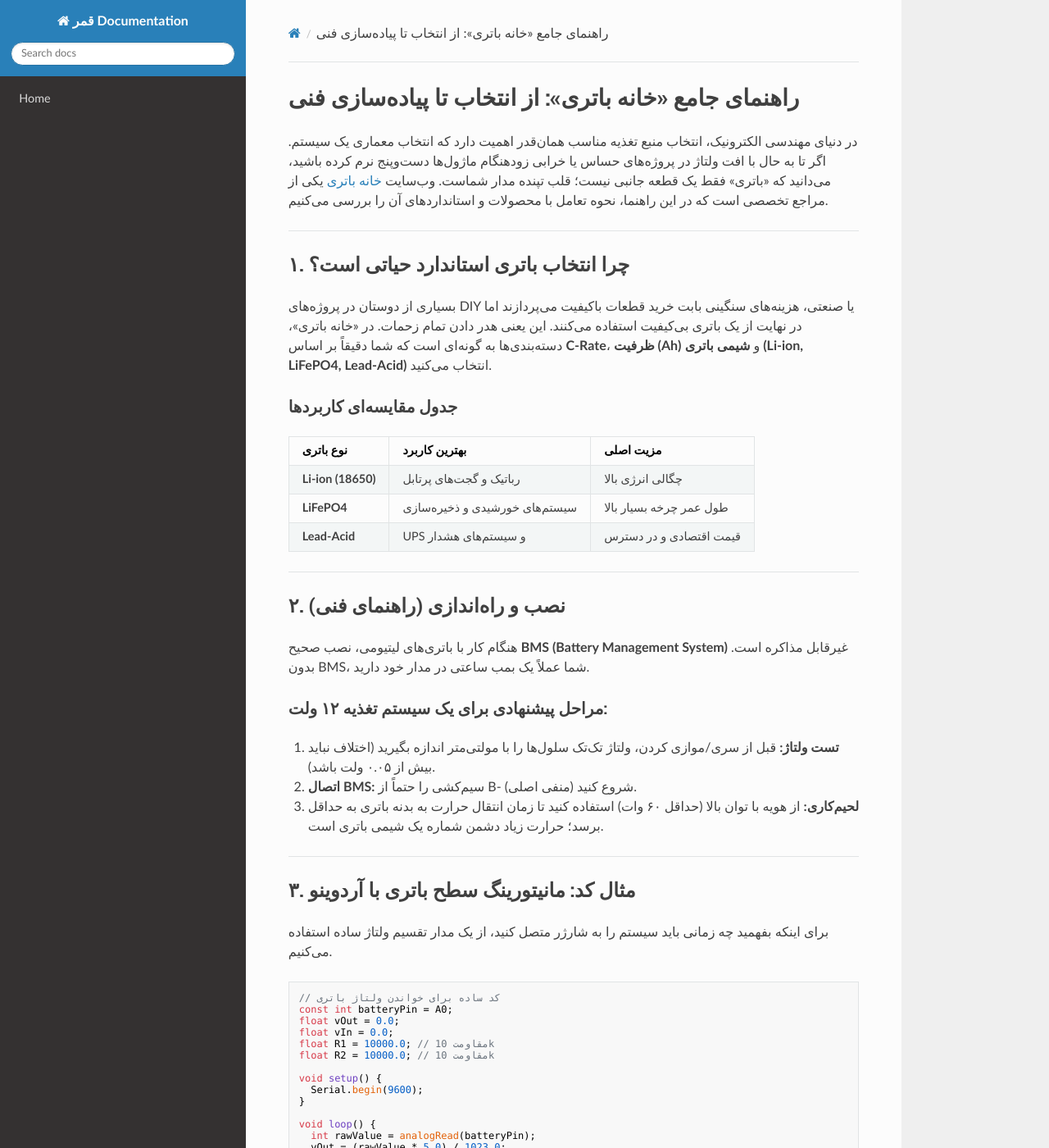
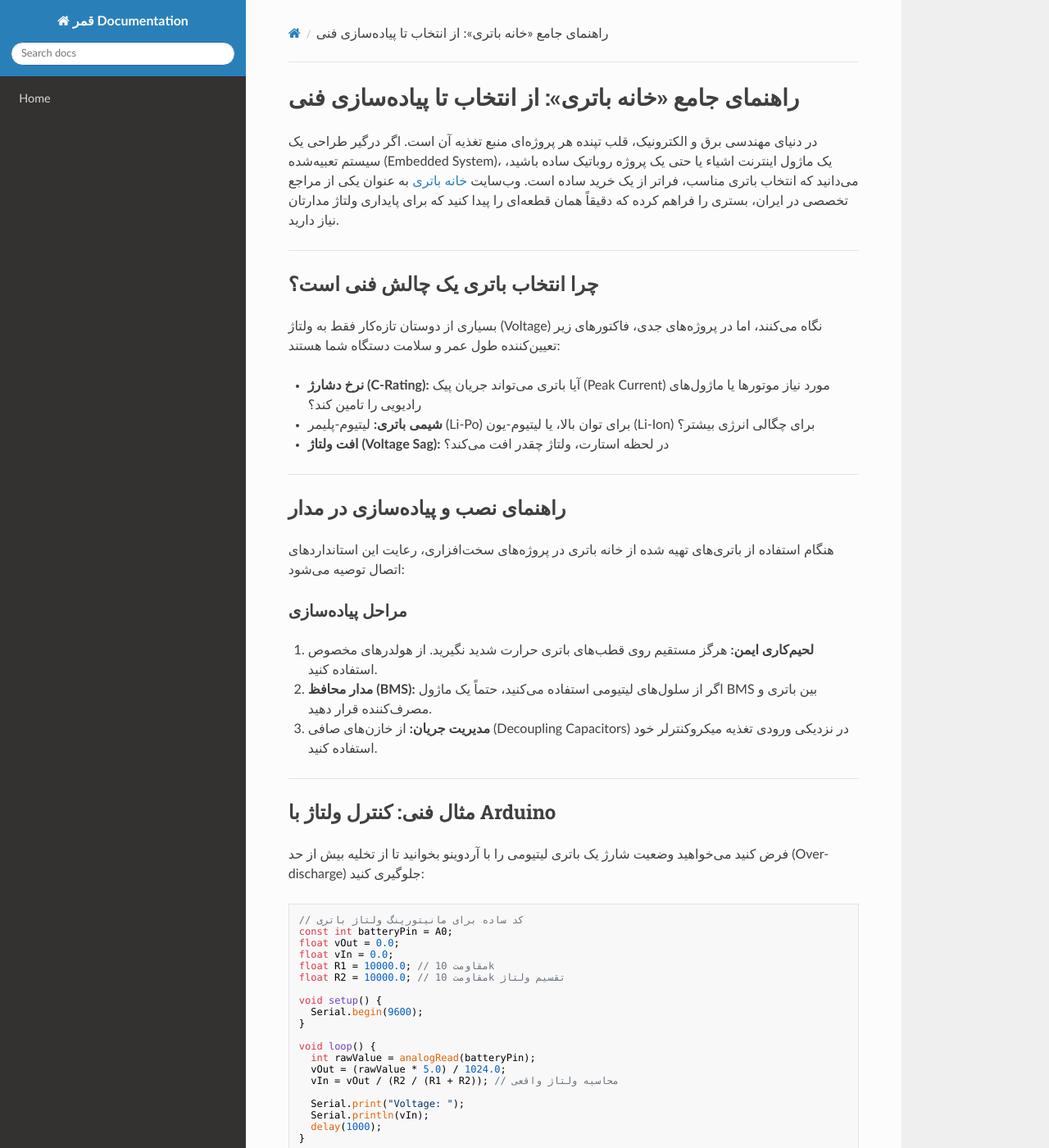
Before and after one commit to sahandsahabi553-prog/terraform-google-semantic-docs, an MkDocs documentation site: the page built from docs/خانه-باتری.md, in a window 1280 px wide and 1400 px high. Shown: the whole window at 82% size. Built offline with MkDocs 1.6.1, drawn with Linux system fonts in a browser that asks for light colours; nearby versions of some CDN libraries; some of the changed text lies outside the part shown.

Commit message:
Doc: خانه باتری

````diff
--- a/docs/خانه-باتری.md
+++ b/docs/خانه-باتری.md
@@ -1,44 +1,41 @@
 # راهنمای جامع «خانه باتری»: از انتخاب تا پیاده‌سازی فنی
 
-در دنیای مهندسی الکترونیک، انتخاب منبع تغذیه مناسب همان‌قدر اهمیت دارد که انتخاب معماری یک سیستم. اگر تا به حال با افت ولتاژ در پروژه‌های حساس یا خرابی زودهنگام ماژول‌ها دست‌وپنج نرم کرده باشید، می‌دانید که «باتری» فقط یک قطعه جانبی نیست؛ قلب تپنده مدار شماست. وب‌سایت [خانه باتری](https://www.batteries.ir/) یکی از مراجع تخصصی است که در این راهنما، نحوه تعامل با محصولات و استانداردهای آن را بررسی می‌کنیم.
+در دنیای مهندسی برق و الکترونیک، قلب تپنده هر پروژه‌ای منبع تغذیه آن است. اگر درگیر طراحی یک سیستم تعبیه‌شده (Embedded System)، یک ماژول اینترنت اشیاء یا حتی یک پروژه روباتیک ساده باشید، می‌دانید که انتخاب باتری مناسب، فراتر از یک خرید ساده است. وب‌سایت [خانه باتری](https://www.batteries.ir/) به عنوان یکی از مراجع تخصصی در ایران، بستری را فراهم کرده که دقیقاً همان قطعه‌ای را پیدا کنید که برای پایداری ولتاژ مدارتان نیاز دارید.
 
 ---
 
-## ۱. چرا انتخاب باتری استاندارد حیاتی است؟
+## چرا انتخاب باتری یک چالش فنی است؟
 
-بسیاری از دوستان در پروژه‌های DIY یا صنعتی، هزینه‌های سنگینی بابت خرید قطعات باکیفیت می‌پردازند اما در نهایت از یک باتری بی‌کیفیت استفاده می‌کنند. این یعنی هدر دادن تمام زحمات. در «خانه باتری»، دسته‌بندی‌ها به گونه‌ای است که شما دقیقاً بر اساس **C-Rate**، **ظرفیت (Ah)** و **شیمی باتری (Li-ion, LiFePO4, Lead-Acid)** انتخاب می‌کنید.
+بسیاری از دوستان تازه‌کار فقط به ولتاژ (Voltage) نگاه می‌کنند، اما در پروژه‌های جدی، فاکتورهای زیر تعیین‌کننده طول عمر و سلامت دستگاه شما هستند:
 
-### جدول مقایسه‌ای کاربردها
-| نوع باتری | بهترین کاربرد | مزیت اصلی |
-| :--- | :--- | :--- |
-| **Li-ion (18650)** | رباتیک و گجت‌های پرتابل | چگالی انرژی بالا |
-| **LiFePO4** | سیستم‌های خورشیدی و ذخیره‌سازی | طول عمر چرخه بسیار بالا |
-| **Lead-Acid** | UPS و سیستم‌های هشدار | قیمت اقتصادی و در دسترس |
+*   **نرخ دشارژ (C-Rating):** آیا باتری می‌تواند جریان پیک (Peak Current) مورد نیاز موتورها یا ماژول‌های رادیویی را تامین کند؟
+*   **شیمی باتری:** لیتیوم-پلیمر (Li-Po) برای توان بالا، یا لیتیوم-یون (Li-Ion) برای چگالی انرژی بیشتر؟
+*   **افت ولتاژ (Voltage Sag):** در لحظه استارت، ولتاژ چقدر افت می‌کند؟
 
 ---
 
-## ۲. نصب و راه‌اندازی (راهنمای فنی)
+## راهنمای نصب و پیاده‌سازی در مدار
 
-هنگام کار با باتری‌های لیتیومی، نصب صحیح **BMS (Battery Management System)** غیرقابل مذاکره است. بدون BMS، شما عملاً یک بمب ساعتی در مدار خود دارید.
+هنگام استفاده از باتری‌های تهیه شده از خانه باتری در پروژه‌های سخت‌افزاری، رعایت این استانداردهای اتصال توصیه می‌شود:
 
-### مراحل پیشنهادی برای یک سیستم تغذیه ۱۲ ولت:
-1. **تست ولتاژ:** قبل از سری/موازی کردن، ولتاژ تک‌تک سلول‌ها را با مولتی‌متر اندازه بگیرید (اختلاف نباید بیش از ۰.۰۵ ولت باشد).
-2. **اتصال BMS:** سیم‌کشی را حتماً از B- (منفی اصلی) شروع کنید.
-3. **لحیم‌کاری:** از هویه با توان بالا (حداقل ۶۰ وات) استفاده کنید تا زمان انتقال حرارت به بدنه باتری به حداقل برسد؛ حرارت زیاد دشمن شماره یک شیمی باتری است.
+### مراحل پیاده‌سازی
+1. **لحیم‌کاری ایمن:** هرگز مستقیم روی قطب‌های باتری حرارت شدید نگیرید. از هولدرهای مخصوص استفاده کنید.
+2. **مدار محافظ (BMS):** اگر از سلول‌های لیتیومی استفاده می‌کنید، حتماً یک ماژول BMS بین باتری و مصرف‌کننده قرار دهید.
+3. **مدیریت جریان:** از خازن‌های صافی (Decoupling Capacitors) در نزدیکی ورودی تغذیه میکروکنترلر خود استفاده کنید.
 
 ---
 
-## ۳. مثال کد: مانیتورینگ سطح باتری با آردوینو
+## مثال فنی: کنترل ولتاژ با Arduino
 
-برای اینکه بفهمید چه زمانی باید سیستم را به شارژر متصل کنید، از یک مدار تقسیم ولتاژ ساده استفاده می‌کنیم.
+فرض کنید می‌خواهید وضعیت شارژ یک باتری لیتیومی را با آردوینو بخوانید تا از تخلیه بیش از حد (Over-discharge) جلوگیری کنید:
 
 ```cpp
-// کد ساده برای خواندن ولتاژ باتری
+// کد ساده برای مانیتورینگ ولتاژ باتری
 const int batteryPin = A0;
 float vOut = 0.0;
 float vIn = 0.0;
 float R1 = 10000.0; // مقاومت 10k
-float R2 = 10000.0; // مقاومت 10k
+float R2 = 10000.0; // مقاومت 10k تقسیم ولتاژ
 
 void setup() {
   Serial.begin(9600);
@@ -46,10 +43,10 @@ void setup() {
 
 void loop() {
   int rawValue = analogRead(batteryPin);
-  vOut = (rawValue * 5.0) / 1023.0;
-  vIn = vOut / (R2 / (R1 + R2));
+  vOut = (rawValue * 5.0) / 1024.0;
+  vIn = vOut / (R2 / (R1 + R2)); // محاسبه ولتاژ واقعی
 
-  Serial.print("Battery Voltage: ");
+  Serial.print("Voltage: ");
   Serial.println(vIn);
   delay(1000);
 }
@@ -57,20 +54,28 @@ void loop() {
 
 ---
 
-## ۴. پرسش‌های متداول (FAQ)
+## جدول مقایسه‌ای انواع باتری‌های پرکاربرد
 
-**س: آیا می‌توانم باتری‌های با ظرفیت متفاوت را موازی کنم؟**
-پاسخ کوتاه: **خیر.** این کار باعث جریان‌کشی غیرمتعارف و داغ شدن باتری ضعیف‌تر می‌شود. همیشه از باتری‌های هم‌مدل و هم‌سری ساخت استفاده کنید.
-
-**س: طول عمر باتری‌های Li-ion چقدر است؟**
-در شرایط ایده‌آل (دشارژ تا ۲۰٪ و شارژ تا ۸۰٪)، می‌توانید انتظار ۵۰۰ تا ۱۰۰۰ سیکل شارژ را داشته باشید.
-
-**س: برای پروژه‌های خورشیدی از چه نوع باتری‌ای استفاده کنم؟**
-اگر به دنبال پایداری هستید، باتری‌های **LiFePO4** (فسفات آهن لیتیوم) به دلیل تحمل دمایی بالاتر و ایمنی بیشتر، نسبت به لیتیوم-یون‌های معمولی گزینه بسیار هوشمندانه‌تری هستند.
+| نوع باتری | چگالی انرژی | طول عمر (سیکل) | کاربرد اصلی |
+| :--- | :--- | :--- | :--- |
+| **Li-Ion** | بسیار بالا | متوسط | لپ‌تاپ، ابزار شارژی |
+| **Li-Po** | فوق‌العاده بالا | کم | پهپاد، هواپیمای مدل |
+| **NiMH** | متوسط | بالا | تجهیزات کم‌مصرف |
+| **Lead-Acid** | کم | متوسط | UPS، خودرو |
 
 ---
 
-### سخن پایانی
-قبل از هر خرید، حتماً دیتاشیت (Datasheet) باتری را در [خانه باتری](https://www.batteries.ir/) بررسی کنید. هیچ‌گاه به برچسب‌های ظرفیت روی باتری‌های متفرقه اعتماد نکنید؛ همیشه تست ظرفیت واقعی (Capacity Test) را خودتان انجام دهید. اگر در پروژه‌ای نیاز به جریان‌دهی بالا دارید، حتماً به **Peak Discharge Current** دقت کنید، نه فقط ظرفیت اسمی.
+## سوالات متداول (FAQ)
 
-*موفق باشید و مراقب اتصال‌کوتاه‌ها باشید!*
+**۱. آیا باتری‌های لیتیومی نیاز به شارژر خاص دارند؟**
+بله، شارژ کردن باتری‌های لیتیومی با ولتاژ غیراستاندارد خطر آتش‌سوزی دارد. حتماً از ماژول‌های شارژر TP4056 یا شارژرهای هوشمند استفاده کنید.
+
+**۲. تفاوت ظرفیت (mAh) در باتری‌های مشابه چیست؟**
+ظرفیت بالاتر به معنای زمان استفاده طولانی‌تر است. دقت کنید که وزن باتری با افزایش ظرفیت معمولاً بیشتر می‌شود.
+
+**۳. چگونه بهترین باتری را از خانه باتری انتخاب کنم؟**
+اگر برای پروژه خاصی نیاز به مشاوره دارید، ابتدا دیتاشیت مصرف‌کننده (بار) خود را بررسی کنید و سپس بر اساس جریان مصرفی (بر حسب آمپر) و ابعاد فیزیکی، گزینه مناسب را از دسته‌بندی‌های سایت [batteries.ir](https://www.batteries.ir/) انتخاب کنید.
+
+---
+
+*نکته پایانی: همیشه قبل از نهایی کردن طراحی مدار، دیتاشیت باتری را مطالعه کنید. هیچ‌چیز جای یک تست واقعی تحت بار (Load Test) را نمی‌گیرد.*
````
